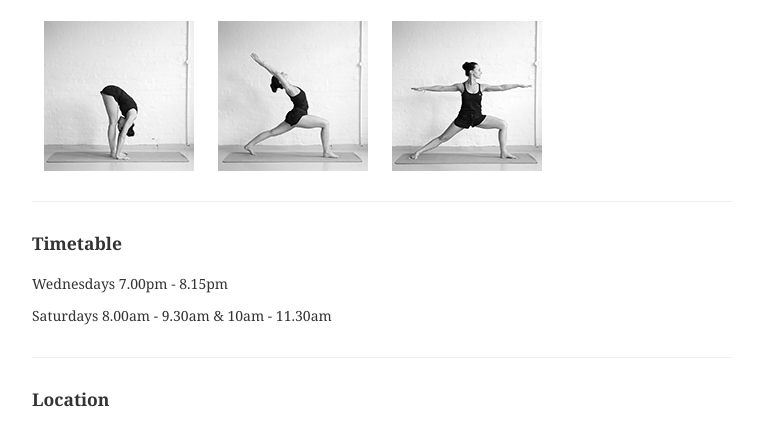
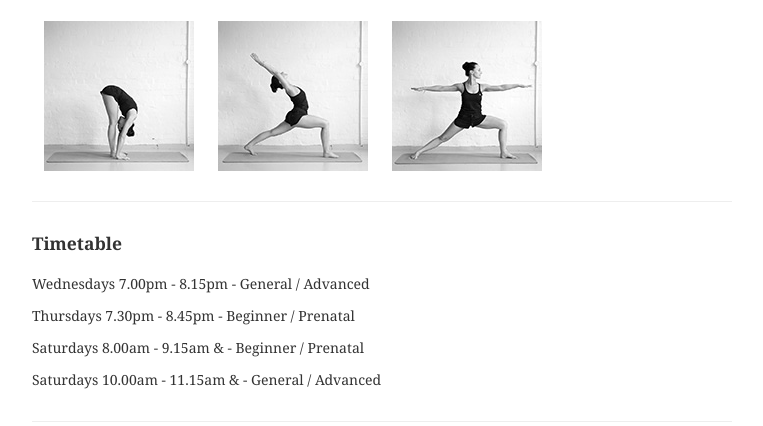
Before and after one commit to sinthetik/refineyoga.com.au, a plain HTML site: page index.html in a window 1280 px wide. Shown: the part 1641-2067 px from the top of the page, without its empty margins (258-1021 px from the left). Drawn offline with Linux system fonts and the light colour scheme; some packages are replaced by stand-ins of ours.

Commit message:
Added Facebook to nav and updated timetable.

```diff
--- a/index.html
+++ b/index.html
@@ -13,10 +13,6 @@
     <link href="css/bootstrap-responsive.css" rel="stylesheet">
     <link href="css/jquery.fancybox.css" rel="stylesheet">
     <link href="css/refined-yoga.css" rel="stylesheet">
-    <style type="text/css">
-
-
-    </style>
 
     <!-- HTML5 shim, for IE6-8 support of HTML5 elements -->
     <!--[if lt IE 9]>
@@ -52,6 +48,7 @@
           <li class="break"><a href="#section-location">Location</a></li>
           <li><a href="#section-gallery" class="hidden-phone">Gallery</a></li>
           <li><a href="#section-contact">Book / Contact</a></li>
+          <li><a href="https://www.facebook.com/refineyoga">Facebook</a></li>
         </ul>
       </div>
 
@@ -137,8 +134,10 @@
       <div id="section-timetable">
         <h4 id="timetable">Timetable</h4>
 
-        <p>Wednesdays 7.00pm - 8.15pm</p>
-        <p>Saturdays 8.00am - 9.30am & 10am - 11.30am<p>
+        <p>Wednesdays 7.00pm - 8.15pm - General / Advanced</p>
+        <p>Thursdays 7.30pm - 8.45pm - Beginner / Prenatal</p>
+        <p>Saturdays 8.00am - 9.15am &amp; - Beginner / Prenatal<p>
+        <p>Saturdays 10.00am - 11.15am &amp; - General / Advanced<p>
       </div>
 
       <hr>
```
